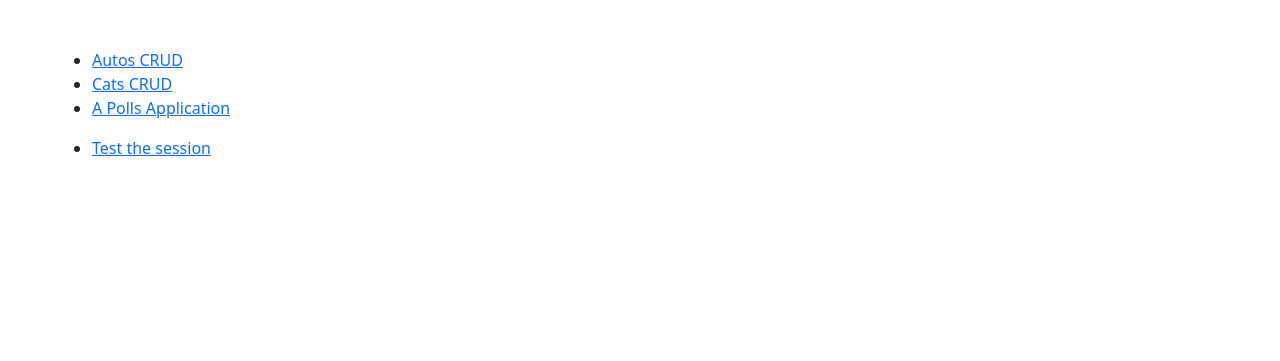
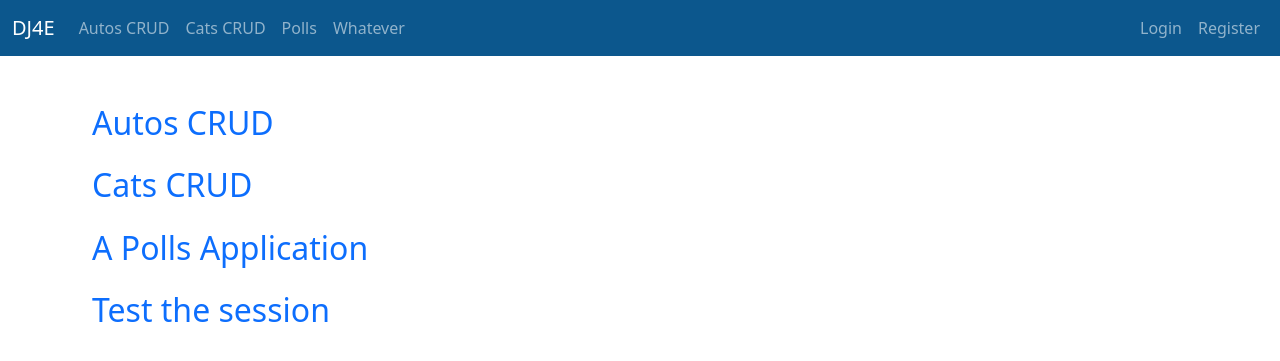
Before and after one commit to CodeByLine/dj4e-tutorial, a Django app: page / in a window 1280 px wide. Shown: the top 361 px of the page. Run offline with Django 3.2, Linux system fonts and the light colour scheme; some libraries are stand-ins or nearby versions.

Commit message:
add navbar"

```diff
--- a/home/templates/base_bootstrap.html
+++ b/home/templates/base_bootstrap.html
@@ -25,8 +25,9 @@
 
 </head>
 <body>
+
+{% block navbar %} {% include 'partials/_navbar.html' %} {% endblock %}
 <div class="container m-5">
-{% block navbar %} {% endblock %}
 {% block welcome %} {% endblock %}
 {% block messages %}
     {% if messages %}
--- a/home/templates/home/main.html
+++ b/home/templates/home/main.html
@@ -2,10 +2,11 @@
 
 {% block content %}
 
-<ul>
-    <li><a href="/autos">Autos CRUD</a>
-    <li><a href="/cats">Cats CRUD</a>
-    <li><p><a href="/polls">A Polls Application</a></p></li>
-    <li><p><a href="/hello">Test the session</a></p>
+<ul style="list-style:none;">
+
+    <h2><li class="my-4"><a href="/autos"  style="text-decoration: none;">Autos CRUD</a></li></h2>
+    <h2><li class="my-4"><a href="/cats"  style="text-decoration: none;">Cats CRUD</a></li> </h2>
+    <h2><li class="my-4"><a href="/polls"  style="text-decoration: none;">A Polls Application</a></li></h2>
+    <h2><li class="my-4"><a href="/hello"  style="text-decoration: none;">Test the session</a></li></h2>
 </ul>
 {% endblock %}
--- /dev/null
+++ b/home/templates/partials/_navbar.html
@@ -0,0 +1,40 @@
+<nav class="navbar navbar-expand-lg navbar-dark" style="background-color:  #0c578d;">
+  <div class="container-fluid">
+    <a class="navbar-brand" href="#">DJ4E</a>
+    <button class="navbar-toggler" type="button" data-bs-toggle="collapse" data-bs-target="#navbarSupportedContent" aria-controls="navbarSupportedContent" aria-expanded="false" aria-label="Toggle navigation">
+      <span class="navbar-toggler-icon"></span>
+    </button>
+
+    <div class="collapse navbar-collapse" id="navbarSupportedContent">
+        <ul class="navbar-nav me-auto mb-2 mb-lg-0">
+
+          <li class="nav-item {% if 'autos:all' == request.path %} active {% endif %}">
+            <a class="nav-link" aria-current="page" href="{% url 'autos:all' %}">Autos CRUD</a>
+          </li>
+          <li class="nav-item">
+            <a class="nav-link" aria-current="page" href="{% url 'cats:cat_list' %}">Cats CRUD</a>
+          </li>
+
+          <li class="nav-item">
+            <a class="nav-link" aria-current="page" href="{% url 'polls:index' %}">Polls</a>
+          </li>
+
+          <li class="nav-item">
+            <a class="nav-link" aria-current="page" href="#">Whatever</a>
+          </li>
+        </ul>
+      </div>
+
+<!-- Navbar Right Side -->
+<div class="nav navbar-nav navbar-right">
+  {% if user.is_authenticated %}
+    <a class="nav-item nav-link" href="#">{ {user.username} }'s Profile</a>
+    <a class="nav-item nav-link" href="#">Logout</a>
+  {% else %}
+    <a class="nav-item nav-link" href="{% url 'login' %}">Login</a>
+    <a class="nav-item nav-link" href="{% url 'logout' %}">Register</a>
+  {% endif %}
+</div>
+
+    </div>
+  </nav>
--- a/polls/templates/polls/detail.html
+++ b/polls/templates/polls/detail.html
@@ -1,3 +1,7 @@
+
+{% extends "base_bootstrap.html" %}
+
+{% block content %}
 
 <h1>{{ question.question_text }}</h1>
 
@@ -11,3 +15,5 @@
 {% endfor %}
 <input type="submit" value="Vote">
 </form>
+
+{% endblock %}
--- a/polls/templates/polls/index.html
+++ b/polls/templates/polls/index.html
@@ -1,3 +1,7 @@
+{% extends "base_bootstrap.html" %}
+
+{% block content %}
+
 {% if latest_question_list %}
     <ul>
     {% for question in latest_question_list %}
@@ -7,3 +11,5 @@
 {% else %}
     <p>No polls are available.</p>
 {% endif %}
+
+{% endblock %}
--- a/polls/templates/polls/results.html
+++ b/polls/templates/polls/results.html
@@ -1,3 +1,7 @@
+{% extends "base_bootstrap.html" %}
+
+{% block content %}
+
 <h1>{{ question.question_text }}</h1>
 
 <ul>
@@ -7,3 +11,5 @@
 </ul>
 
 <a href="{% url 'polls:detail' question.id %}">Vote again?</a>
+
+{% endblock %}
--- a/polls/urls.py
+++ b/polls/urls.py
@@ -5,7 +5,7 @@ from . import views
 app_name = 'polls'
 urlpatterns = [
     path('', views.IndexView.as_view(), name='index'),
-     path('owner', views.owner, name='owner'),
+    path('owner', views.owner, name='owner'),
     path('<int:pk>/', views.DetailView.as_view(), name='detail'),
     path('<int:pk>/results/', views.ResultsView.as_view(), name='results'),
     path('<int:question_id>/vote/', views.vote, name='vote'),
```
Also changed, not shown: db.sqlite3.
